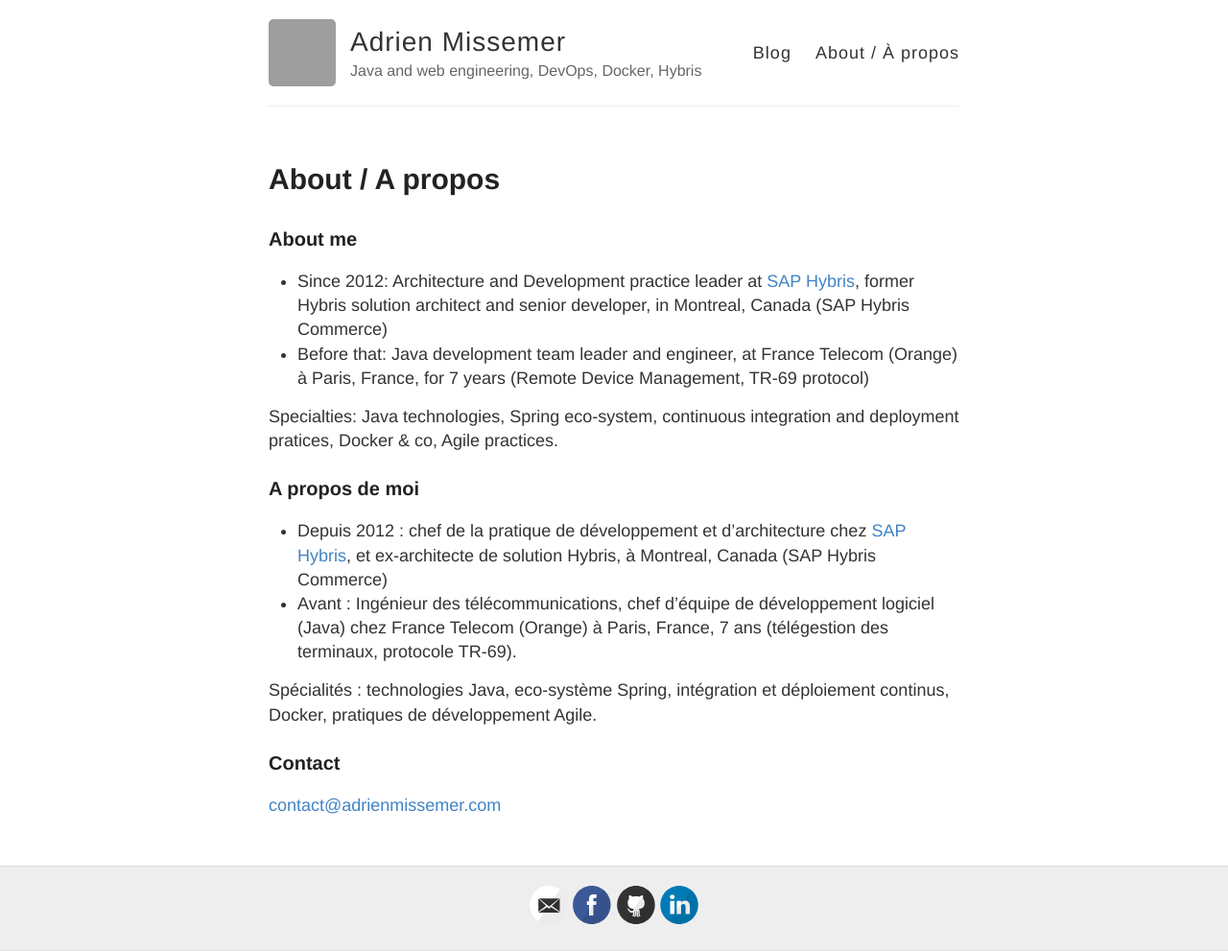
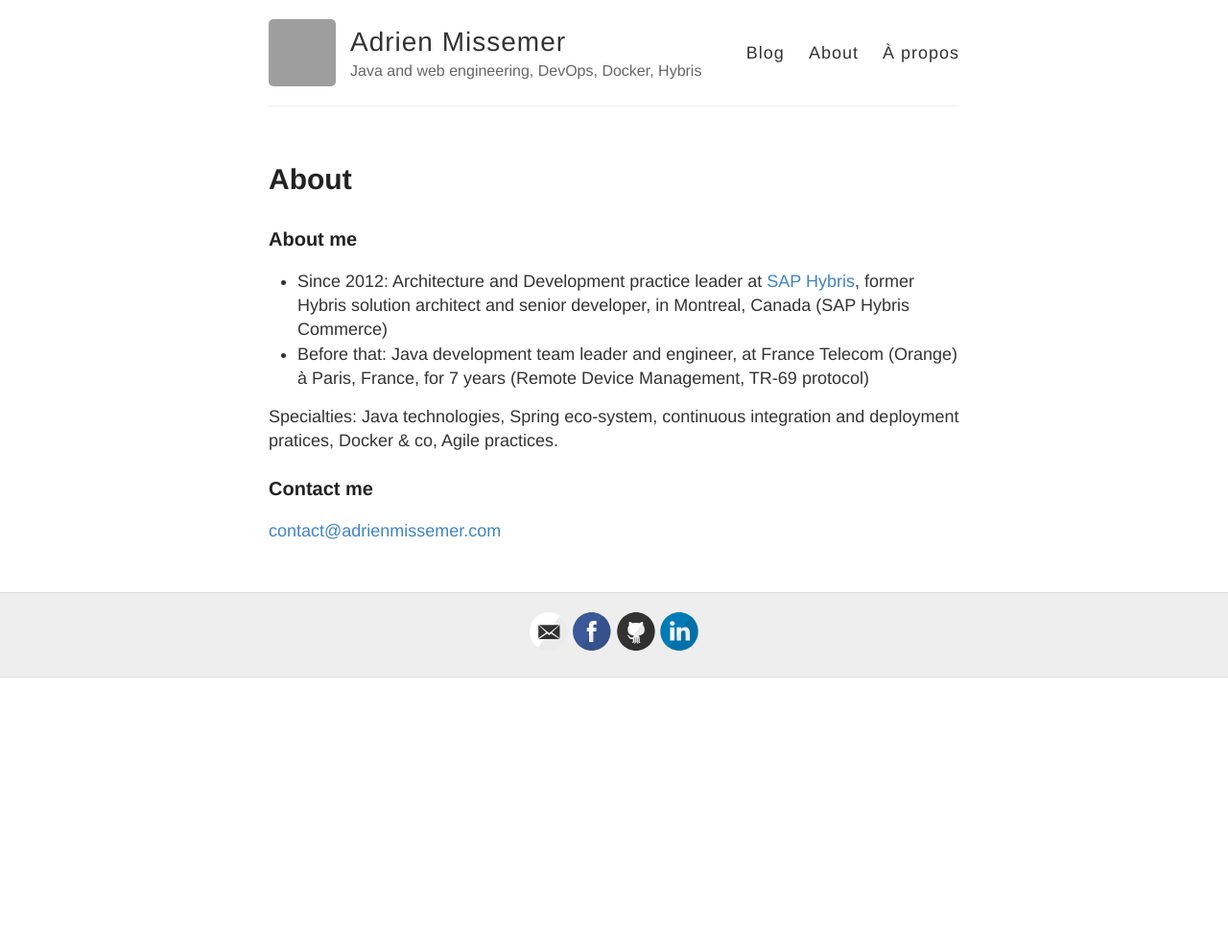
Before and after one commit to amissemer/adrienmissemer.com, a Jekyll site: the page built from about.md, in a window 1280 px wide. Shown: the whole page at 96% size. Built offline with Jekyll 4.4.1, drawn with Linux system fonts in a browser that asks for light colours; after the commit the page ends 900 px from its top, so only the background shows below that; grey boxes are pictures that could not be loaded.

```diff
--- a/_layouts/default.html
+++ b/_layouts/default.html
@@ -28,7 +28,8 @@
 
           <nav>
             <a href="{{ site.baseurl }}/">Blog</a>
-            <a href="{{ site.baseurl }}/about">About / À propos</a>
+            <a href="{{ site.baseurl }}/about">About</a>
+            <a href="{{ site.baseurl }}/apropos">À propos</a>
           </nav>
         </header>
       </div>
--- a/about.md
+++ b/about.md
@@ -1,6 +1,6 @@
 ---
 layout: page
-title: About / A propos
+title: About
 permalink: /about/
 published: true
 ---
@@ -11,13 +11,6 @@
 
 Specialties: Java technologies, Spring eco-system, continuous integration and deployment pratices, Docker & co, Agile practices.
 
-### A propos de moi
-
-* Depuis 2012 : chef de la pratique de développement et d'architecture chez [SAP Hybris](http://www.hybris.com/fr/), et ex-architecte de solution Hybris, à Montreal, Canada (SAP Hybris Commerce)
-* Avant : Ingénieur des télécommunications, chef d'équipe de développement logiciel (Java) chez France Telecom (Orange) à Paris, France, 7 ans (télégestion des terminaux, protocole TR-69).
-
-Spécialités : technologies Java, eco-système Spring, intégration et déploiement continus, Docker, pratiques de développement Agile.
-
-### Contact
+### Contact me
 
 [contact@adrienmissemer.com](mailto:contact@adrienmissemer.com)
```
Also changed, not shown: apropos.md (added, +17 -0 lines).
